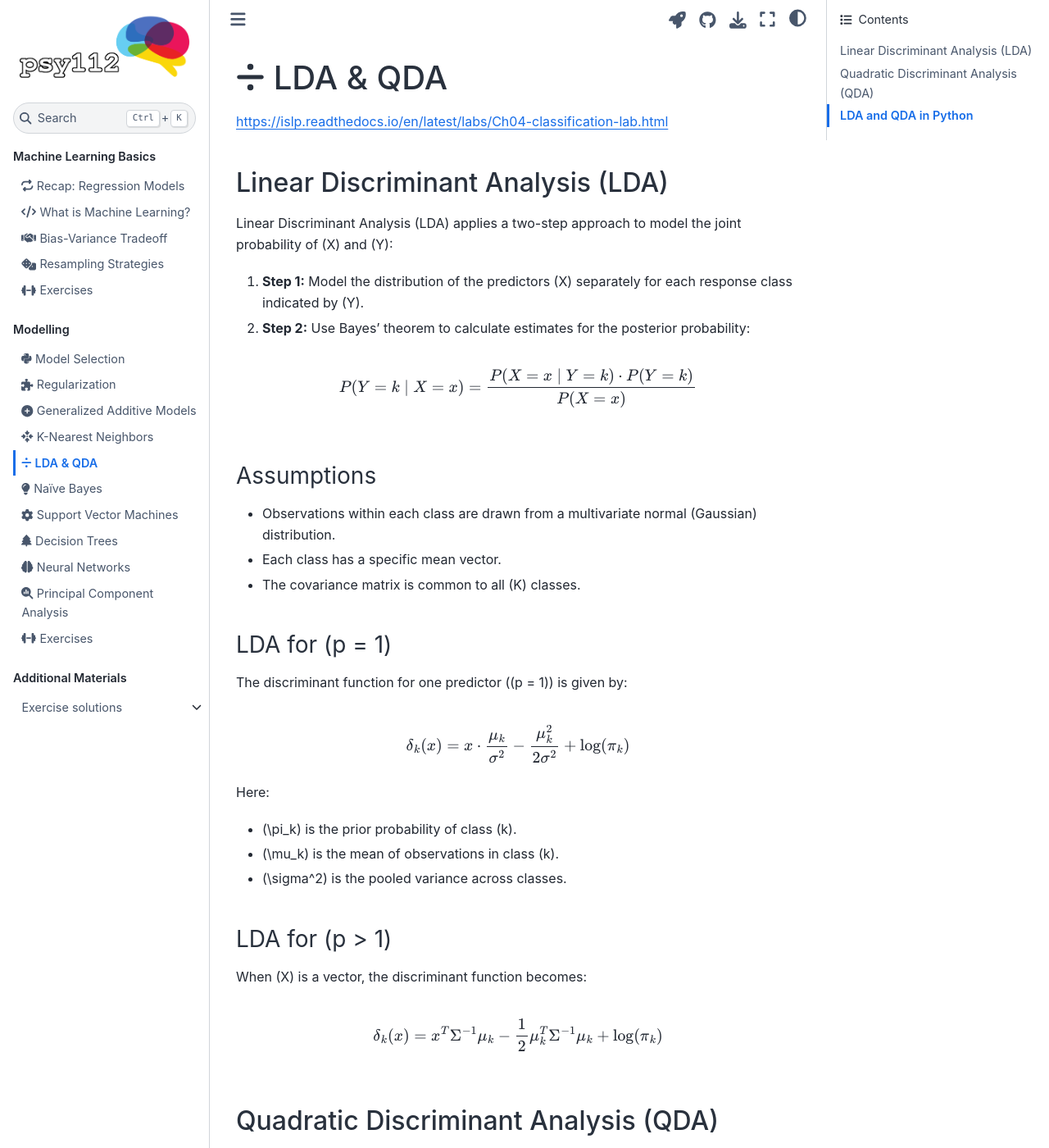
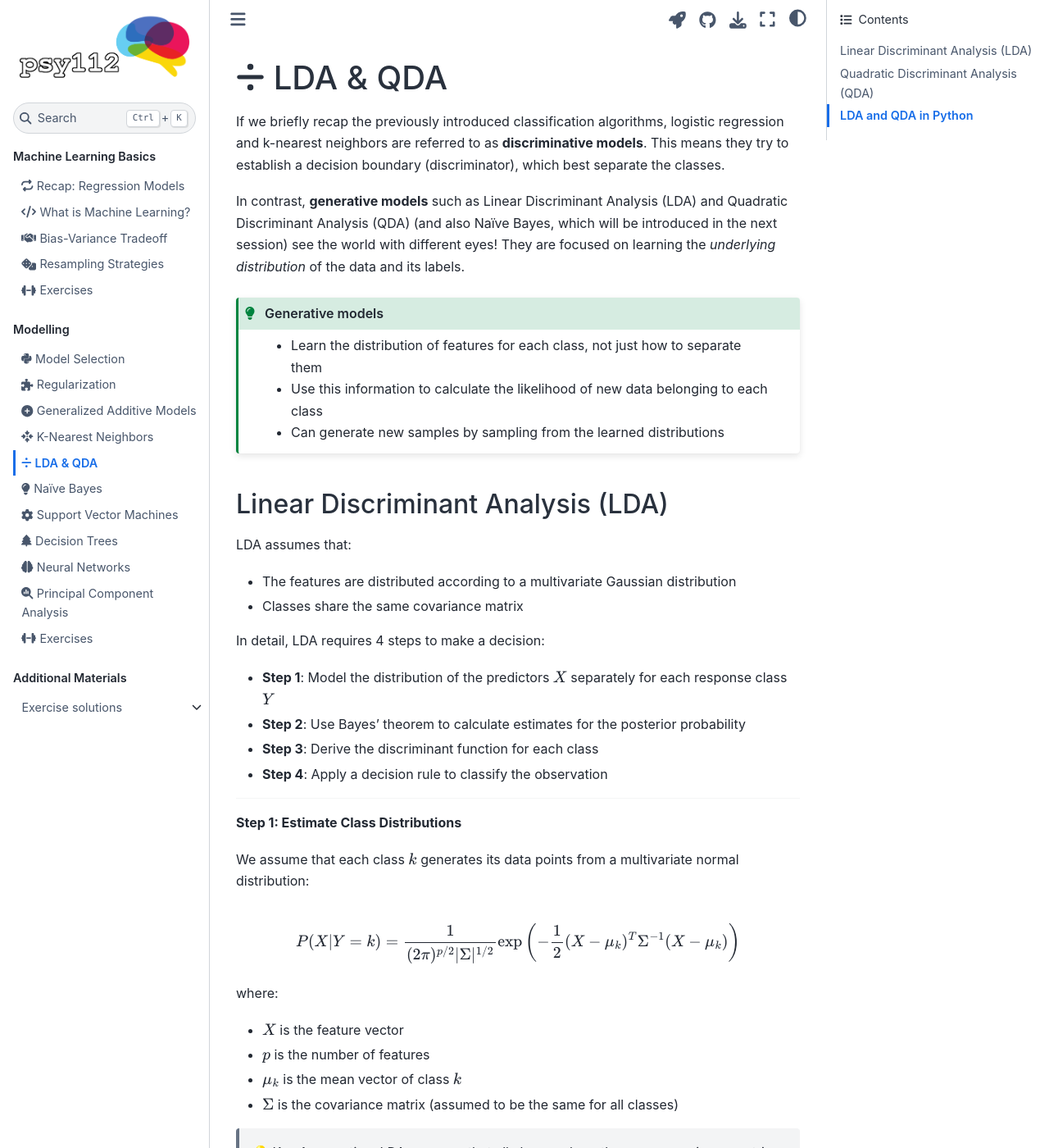
Before and after one commit to mibur1/psy112, a Jupyter Book: the page built from book/2_models/5_LDA_QDA.md, in a window 1280 px wide and 1400 px high. Shown: the whole window at 82% size. Built offline with Jupyter Book 1.0.4 settings and Sphinx 7.4.7 and the Sphinx Book theme 1.1.4, drawn with Linux system fonts in a browser that asks for light colours; comment, search, counter and statistics services are not loaded; some of the changed text lies outside the part shown.

Commit message:
updates to LDA, QDA, and NB

````diff
--- a/book/2_models/5_LDA_QDA.md
+++ b/book/2_models/5_LDA_QDA.md
@@ -17,61 +17,136 @@
 
 # <i class="fa-solid fa-divide"></i> LDA & QDA
 
-https://islp.readthedocs.io/en/latest/labs/Ch04-classification-lab.html
 
+If we briefly recap the previously introduced classification algorithms, logistic regression and k-nearest neighbors are referred to as **discriminative models**. This means they try to establish a decision boundary (discriminator), which best separate the classes.
+
+In contrast, **generative models** such as Linear Discriminant Analysis (LDA) and Quadratic Discriminant Analysis (QDA) (and also Naïve Bayes, which will be introduced in the next session) see the world with different eyes! They are focused on learning the *underlying distribution* of the data and its labels.
+
+```{admonition} Generative models
+:class: tip
+
+- Learn the distribution of features for each class, not just how to separate them
+- Use this information to calculate the likelihood of new data belonging to each class
+- Can generate new samples by sampling from the learned distributions
+```
 
 ## Linear Discriminant Analysis (LDA)
 
-Linear Discriminant Analysis (LDA) applies a two-step approach to model the joint probability of \(X\) and \(Y\):
+LDA assumes that:
 
-1. **Step 1:** Model the distribution of the predictors \(X\) separately for each response class indicated by \(Y\).
-2. **Step 2:** Use Bayes' theorem to calculate estimates for the posterior probability:
+- The features are distributed according to a multivariate Gaussian distribution
+- Classes share the same covariance matrix
+
+In detail, LDA requires 4 steps to make a decision:
+
+- **Step 1**: Model the distribution of the predictors $X$ separately for each response class $Y$
+- **Step 2**: Use Bayes' theorem to calculate estimates for the posterior probability
+- **Step 3**: Derive the discriminant function for each class
+- **Step 4**: Apply a decision rule to classify the observation
+
+---
+
+**Step 1: Estimate Class Distributions**
+
+We assume that each class $k$ generates its data points from a multivariate normal distribution:
 
 $$
-P(Y = k \mid X = x) = \frac{P(X = x \mid Y = k) \cdot P(Y = k)}{P(X = x)}
+P(X | Y = k) = \frac{1}{(2\pi)^{p/2} |\Sigma|^{1/2}} \exp\left(-\frac{1}{2} (X - \mu_k)^T \Sigma^{-1} (X - \mu_k)\right)
 $$
 
+where:
 
-### Assumptions
-- Observations within each class are drawn from a multivariate normal (Gaussian) distribution.
-- Each class has a specific mean vector.
-- The covariance matrix is common to all \(K\) classes.
+- $X$ is the feature vector
+- $p$ is the number of features
+- $\mu_k$ is the mean vector of class $k$
+- $\Sigma$ is the covariance matrix (assumed to be the same for all classes)
 
+> 💡 Key Assumption: LDA assumes that all classes share the same covariance matrix $\Sigma$. This makes the decision boundaries linear.
 
-### LDA for \(p = 1\)
-The discriminant function for one predictor (\(p = 1\)) is given by:
+---
+
+**Step 2: Apply Bayes' Theorem**
+
+We want to know the posterior probability. This is the probability of a class $k$ given a new observation $X$:
 
 $$
-\delta_k(x) = x \cdot \frac{\mu_k}{\sigma^2} - \frac{\mu_k^2}{2\sigma^2} + \log(\pi_k)
+P(Y = k | X) = \frac{P(X | Y = k) P(Y = k)}{P(X)}
 $$
 
-Here:
-- \(\pi_k\) is the prior probability of class \(k\).
-- \(\mu_k\) is the mean of observations in class \(k\).
-- \(\sigma^2\) is the pooled variance across classes.
+where:
 
+- $P(X | Y = k)$ is the likelihood (the Gaussian density from Step 1)
+- $P(Y = k)$ is the prior probability of class $k$ (how frequent the class is in the data)
+- $P(X)$ is the evidence (the overall probability of observing $X$)
 
-### LDA for \(p > 1\)
-When \(X\) is a vector, the discriminant function becomes:
+> 💡 We model how each class generates the data, and then use Bayes' theorem to "flip" this around and find the most likely class for a new point.
+
+---
+
+When performing classification, we only need to compare which posterior probability is largest. Taking the logarithm preserves the order of the probabilities while simplifying multiplication into addition. Further, the evidence $P(X)$ is the same across all classes (because it is the sum over all classes) and therefore does not affect the relative ranking. This allows us to drop it safely and work with proportionality ($\propto$):
 
 $$
-\delta_k(x) = x^T \Sigma^{-1} \mu_k - \frac{1}{2} \mu_k^T \Sigma^{-1} \mu_k + \log(\pi_k)
+\log P(Y = k | X) \propto \log P(X | Y = k) + \log P(Y = k)
 $$
 
+---
+
+**Step 3: Derive the Discriminant Function**
+
+We then substitute the multivariate Gaussian density into the log expression, expand the quadratic form, and remove terms independent of the class $k$. This will then result in the discriminant function $\delta_k(X)$:
+
+$$
+\delta_k(X) = X^T \Sigma^{-1} \mu_k - \frac{1}{2} \mu_k^T \Sigma^{-1} \mu_k + \log(\pi_k)
+$$
+
+where:
+
+- $X^T \Sigma^{-1} \mu_k$ is the projection of the data onto the mean direction
+- $-\frac{1}{2} \mu_k^T \Sigma^{-1} \mu_k$ adjusts for the distribution's spread
+- $\log(\pi_k)$ adjusts for how common the class is (prior probability)
+
+---
+
+**Step 4: Decision Rule**
+
+The final decision is made by comparing the discriminant functions, and we classify the new observation into the class with the highest discriminant value:
+
+$$
+\hat{Y} = \arg \max_k \delta_k(X)
+$$
+
+---
 
 ## Quadratic Discriminant Analysis (QDA)
 
-QDA is similar to LDA, but it relaxes the assumption of a common covariance matrix for all classes. Instead:
-- Each class has its own covariance matrix.
-- QDA is more flexible but requires estimating more parameters than LDA.
+QDA is a more flexible version of LDA. It:
+- Also assumes Gaussian distributions for each class.
+- Allows each class to have its own covariance matrix, resulting in quadratic decision boundaries.
+
+The discriminant function for QDA is:
+
+$$
+\delta_k(X) = -\frac{1}{2} (X - \mu_k)^T \Sigma_k^{-1} (X - \mu_k) - \frac{1}{2} \log |\Sigma_k| + \log(\pi_k)
+$$
+
+where:
+- $\Sigma_k$ is the covariance matrix specific to class $k$
+- The determinant term $|\Sigma_k|$ is present because the spread varies between classes
+
+
+```{admonition} Choosing Between LDA and QDA
+:class: tip
+
+- **LDA** is ideal when you assume the classes share a similar spread in the feature space
+- **QDA** is more appropriate when the spread differs significantly across classes and non-linear boundaries are expected
+```
 
 
 ## LDA and QDA in Python
 
-We here show how LDA and QDA can be implemented in Python using `sklearn`. FOr this, we use artifical data for classification:
+LDA and QDA can be implemented in Python using `sklearn`. In this example, we use artifical data for classification (2 features, 2 classes):
 
 ```{code-cell} ipython3
-import numpy as np
 import matplotlib.pyplot as plt
 from sklearn.datasets import make_classification
 
@@ -80,10 +155,9 @@
                            n_redundant=0, n_classes=2, n_clusters_per_class=1,
                            random_state=42)
 
-plt.scatter(X[:, 0], X[:, 1], c=y, cmap='bwr')
-plt.title('Generated Data')
-plt.xlabel("Feature 1")
-plt.ylabel("Feature 2");
+fig, ax = plt.subplots()
+ax.scatter(X[:, 0], X[:, 1], c=y, cmap='bwr')
+ax.set(title="Simulated Data", xlabel="Feature 1", ylabel="Feature 2");
 ```
 
 Fitting the model is straightforward. However, please have a look at the [documentation](https://scikit-learn.org/stable/api/sklearn.discriminant_analysis.html) for additional options such as the specific solver.
@@ -102,6 +176,7 @@
 We can then plot the decision boundary and print the classification report:
 
 ```{code-cell} ipython3
+import numpy as np
 from sklearn.metrics import classification_report
 
 def plot_decision_boundary(model, X, y, ax):
@@ -129,3 +204,5 @@
 print('QDA Classification Report:')
 print(classification_report(y, qda.predict(X)))
 ```
+
+That's it! Please head to [Exercise 6](Exercises) and get some practical experience with LDA and QDA 😄
````
Also changed, not shown: book/2_models/6_Naive_bayes.md (+3 -1 lines).
